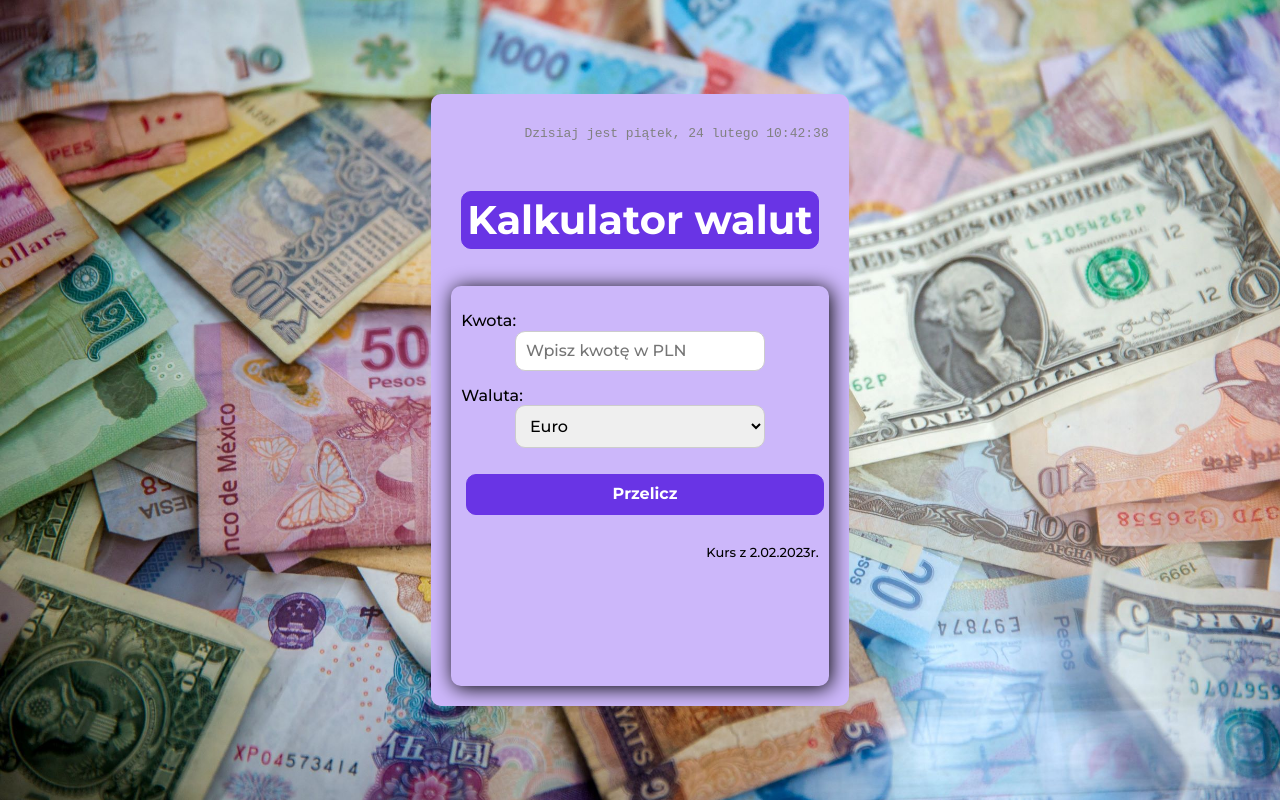
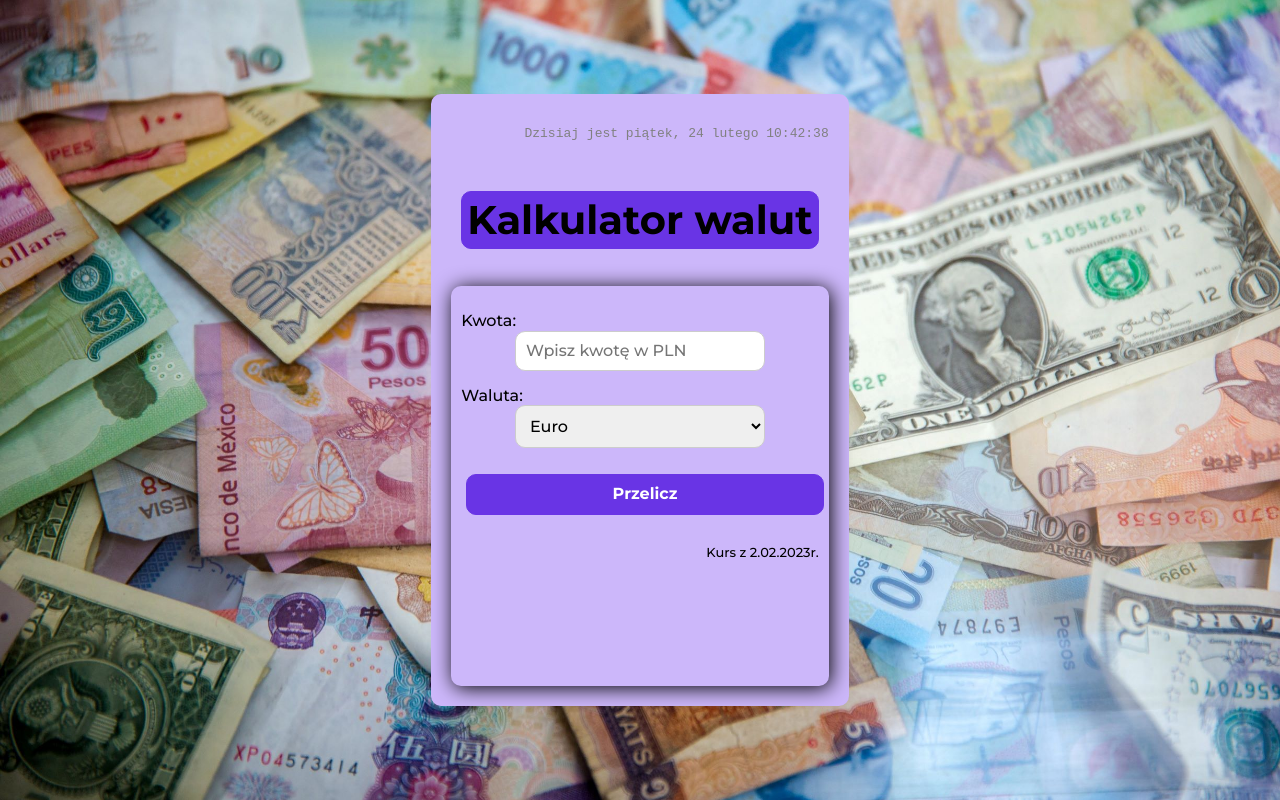
Before and after one commit to KarolinaJ33/currency-converter-react, a React (Create React App) app: page / in a window 1280 px wide. Built offline with nearby package versions, Linux system fonts and the light colour scheme.

Commit message:
ThemeProvider added in Header

```diff
--- a/src/Header/styled.js
+++ b/src/Header/styled.js
@@ -1,10 +1,6 @@
 import styled from "styled-components";
 
 export const Name = styled.header`
-    text-align: center;
-    color: ${({ theme }) => theme.color.luckyPoint};
-    font-weight: bold;
-    font-size: 20px;
     padding: 10px;
 `;
 
@@ -12,7 +8,7 @@ export const Title = styled.h1`
     max-width: 700px;
     width: 100%;
     font-size: 40px;
-    color: white;
+    color: ${({ theme }) => theme.color.white};
     background-color:${({ theme }) => theme.color.purpleHeart};
     border-radius: 10px;
     padding: 5px;
```
